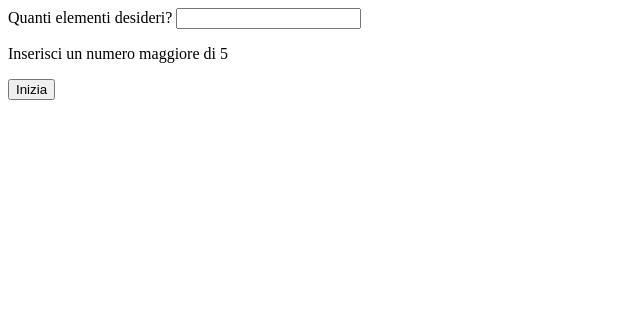
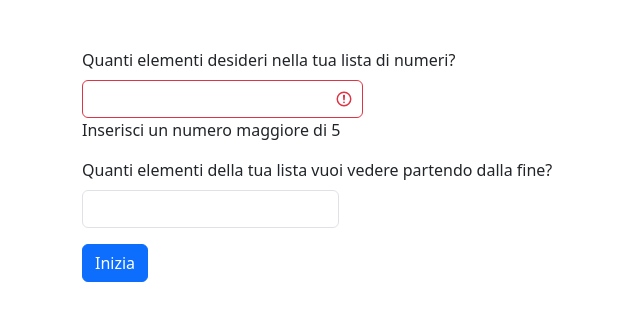
Before and after one commit to ariannacostanzo/js-jsnacks-blocco-1, a plain HTML site: page array_tail/index.html in a window 1280 px wide. Both pictures are taken after a click on the button "Inizia". Shown: the whole page, without its empty margins (0-640 px from the left). Drawn offline with nearby package versions, Linux system fonts and the light colour scheme.

Commit message:
implementing bonus

```diff
--- a/array_tail/index.html
+++ b/array_tail/index.html
@@ -4,12 +4,26 @@
     <meta charset="UTF-8">
     <meta name="viewport" content="width=device-width, initial-scale=1.0">
     <title>Document</title>
+    <link rel='stylesheet' href='https://cdnjs.cloudflare.com/ajax/libs/bootstrap/5.3.2/css/bootstrap.min.css' integrity='sha512-b2QcS5SsA8tZodcDtGRELiGv5SaKSk1vDHDaQRda0htPYWZ6046lr3kJ5bAAQdpV2mmA/4v0wQF9MyU6/pDIAg==' crossorigin='anonymous'/>
+    <link rel="stylesheet" href="style.css">
 </head>
 <body>
-    <label for="question">Quanti elementi desideri?</label>
-    <input type="text" id="question">
-    <p id="error-box"></p>
-    <button type="button" id="btn">Inizia</button>
+    <div class="container pt-5">
+
+        <div class="mb-3">
+            <label for="question" class="form-label">Quanti elementi desideri nella tua lista di numeri?</label>
+            <input type="number" class="form-control" id="question" >
+            <p id="error-box"></p>
+        </div>
+        <div class="mb-3">
+            <label for="question-numbers-to-show" class="form-label">Quanti elementi della tua lista vuoi vedere partendo dalla fine?</label>
+            <input type="number" class="form-control" id="question-numbers-to-show" >
+            <p id="error-box-numbers"></p>
+        </div>
+        <button class="btn btn-primary" type="button" id="btn">Inizia</button>
+
+        <p id="result" class="pt-3"></p>
+    </div>
 
     <script src="js/main.js"></script>
 </body>
--- a/array_tail/js/main.js
+++ b/array_tail/js/main.js
@@ -1,41 +1,72 @@
 const btn = document.getElementById('btn');
-const questionElement = document.getElementById('question');
-const errorBox = document.getElementById('error-box');
+const questionTotalNumbersElement = document.getElementById('question');
+const questionlastNumbersElement = document.getElementById('question-numbers-to-show')
+const errorBoxTotalNumbers = document.getElementById('error-box');
+const errorBoxLastNumbers = document.getElementById('error-box-numbers')
+const result = document.getElementById('result');
 const numbers = []
 
 
 btn.addEventListener('click', function () {
-    const number = parseInt(questionElement.value);
-    const numberStamp = number - 4
-    // ! Validazione
+    const number = parseInt(questionTotalNumbersElement.value);
+    const numberToShow = parseInt(questionlastNumbersElement.value)
+    const numberStamp = number - numberToShow
     let message = ''
 
+    // ! Validazione
+    let isValid = true;
+    let isValidSecond = true;
 
     if (isNaN(number) || number <= 5) {
-        message = 'Inserisci un numero maggiore di 5';
-
+        isValid = false;
+    }   else if (isNaN(numberToShow) || numberToShow < 0 || numberToShow > number) {
+        isValidSecond = false;
     }
 
-    errorBox.innerText = message;
+    if (!isValid) {
+        message = 'Inserisci un numero maggiore di 5';
+        errorBoxTotalNumbers.innerText = message;
+        questionTotalNumbersElement.classList.add('is-invalid');
+        return;
+    }
+    if (!isValidSecond) {
+        message = 'Il valore deve essere maggiore di zero ma non superiore al massimo numero di elementi della tua lista';
+        errorBoxLastNumbers.innerText = message;
+        questionlastNumbersElement.classList.add('is-invalid');
+        return;
+    }
+
+
+    errorBoxTotalNumbers.innerText = '';
+    questionTotalNumbersElement.classList.remove('is-invalid');
+    questionTotalNumbersElement.classList.add('is-valid');
+    errorBoxLastNumbers.innerText = '';
+    questionlastNumbersElement.classList.remove('is-invalid');
+    questionlastNumbersElement.classList.add('is-valid');
+
+
 
 
     // * Riempimento dell'array
 
-    // numbers.length = number
 
-    for (let i = 0; i <= number; i++) {
+    //inserisco tanti numeri random nell'array quanto è il valore dell'input dell'utente
+    for (let i = 1; i <= number; i++) {
         const randomNumbers = Math.floor(Math.random() * 100) + 1;
-
-        numbers.push(randomNumbers)
+        numbers.push(randomNumbers);
     }
 
+    message = `Gli ultimi ${numberToShow} numeri della tua lista sono: <ul>`
+
+    //stampo i numeri finchè ho elementi ma partendo dal numero che mi è stato dato - 4, stampando così gli ultimi 5
     for (let i = numberStamp; i < numbers.length; i++) {
-        console.log(numbers[i])
-    }
+        message += `<li>${numbers[i]}</li>`;
+        console.log(i);
+    };
 
-    // console.log(numbers[numbers.length - 5])
-    console.table(numbers)
+    message += '</ul>';
+    result.innerHTML = message;
+    console.table(numbers);
 
-    //il mio number è la lunghezza del mio array mentre gli elementi dentro devono essere
-    //numeri random
+
 });
--- /dev/null
+++ b/array_tail/style.css
@@ -0,0 +1,4 @@
+
+.form-control {
+    width: auto;
+}
```
